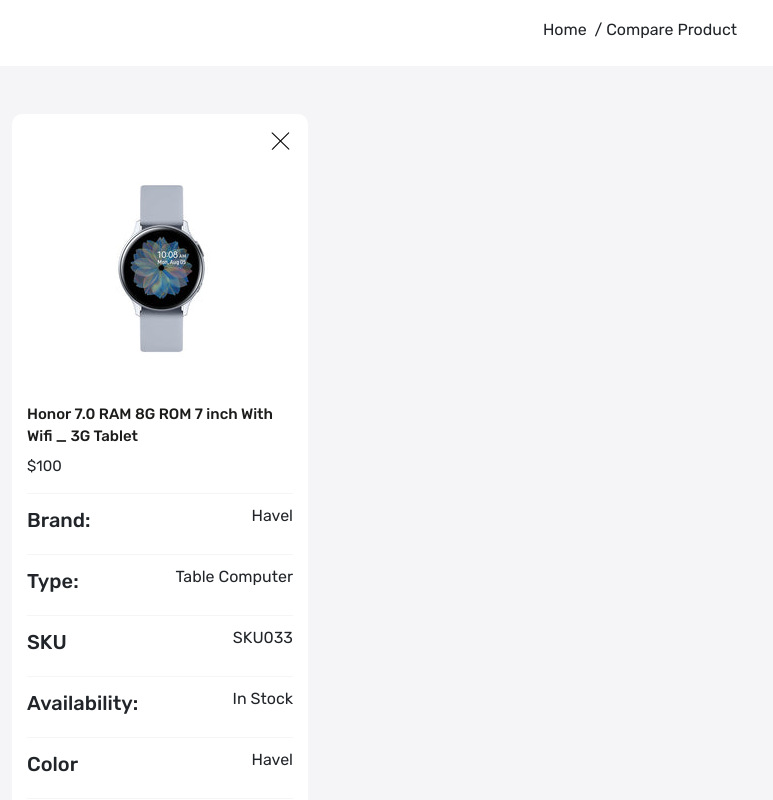
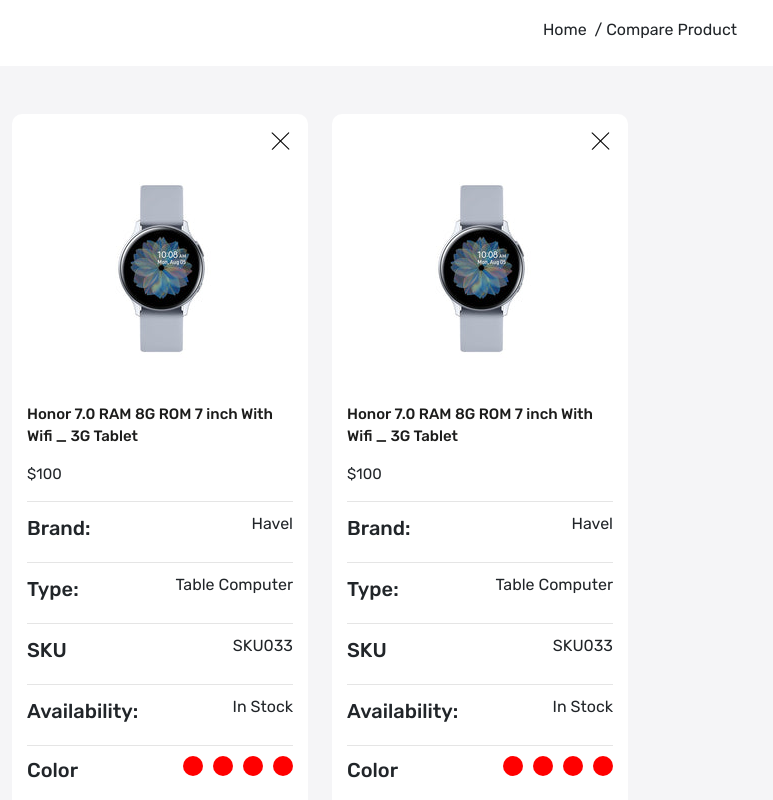
Before and after one commit to TRANTUANANH2810/TMDT-WEB, a React (Create React App) app: page /compare-product in a window 1280 px wide. Shown: the part 220-1020 px from the top of the page, without its empty margins (0-773 px from the left). Built offline with nearby package versions, Linux system fonts and the light colour scheme.

Commit message:
Finish CompareStore

```diff
--- a/src/App.css
+++ b/src/App.css
@@ -546,7 +546,7 @@
     justify-content: space-between;
     align-items: center;
     padding: 10px 0px;
-    border-top: 1px solid var(--color-f5f5f7);
+    border-top: 1px solid rgba(0, 0, 0, 0.1);
 }
 
 /* ========= Compare product  End========== */
--- /dev/null
+++ b/src/Components/Color.js
@@ -0,0 +1,14 @@
+import React from "react";
+
+const Color = () => {
+    return (
+        <ul className="colors ps-0">
+            <li></li>
+            <li></li>
+            <li></li>
+            <li></li>
+        </ul>
+    );
+};
+
+export default Color;
--- a/src/pages/CompareProduct.js
+++ b/src/pages/CompareProduct.js
@@ -1,6 +1,7 @@
 import React from "react";
 import Meta from "../Components/Meta";
 import BreadCrumb from "../Components/BreadCrumb";
+import Color from "../Components/Color";
 const CompareProduct = () => {
     return (
         <>
@@ -26,7 +27,7 @@
                                         Honor 7.0 RAM 8G ROM 7 inch With Wifi _
                                         3G Tablet
                                     </h5>
-                                    <h6 className="price mb-3">$100</h6>
+                                    <h6 className="price mb-3 mt-3">$100</h6>
                                     <div>
                                         <div className="product-detail">
                                             <h5>Brand:</h5>
@@ -34,7 +35,7 @@
                                         </div>
                                         <div className="product-detail">
                                             <h5>Type:</h5>
-                                            <p>Table Computer </p>
+                                            <p>Table Computer</p>
                                         </div>
                                         <div className="product-detail">
                                             <h5>SKU</h5>
@@ -46,7 +47,53 @@
                                         </div>
                                         <div className="product-detail">
                                             <h5>Color</h5>
+                                            <Color />
+                                        </div>
+                                        <div className="product-detail">
+                                            <h5>Size</h5>
+                                            <p>S M L</p>
+                                        </div>
+                                    </div>
+                                </div>
+                            </div>
+                        </div>
+                        <div className="col-3">
+                            <div className="compare-product-card position-relative ">
+                                <img
+                                    src="images/cross.svg"
+                                    alt="cross"
+                                    className=" position-absolute cross img-fluid"
+                                />
+
+                                <div className="product-card-image ">
+                                    <img src="images/watch.jpg" alt="watch" />
+                                </div>
+                                <div className=" compare-product-details ">
+                                    <h5 className="title">
+                                        Honor 7.0 RAM 8G ROM 7 inch With Wifi _
+                                        3G Tablet
+                                    </h5>
+                                    <h6 className="price mb-3 mt-3">$100</h6>
+                                    <div>
+                                        <div className="product-detail">
+                                            <h5>Brand:</h5>
                                             <p>Havel</p>
+                                        </div>
+                                        <div className="product-detail">
+                                            <h5>Type:</h5>
+                                            <p>Table Computer</p>
+                                        </div>
+                                        <div className="product-detail">
+                                            <h5>SKU</h5>
+                                            <p>SKU033</p>
+                                        </div>
+                                        <div className="product-detail">
+                                            <h5>Availability:</h5>
+                                            <p>In Stock</p>
+                                        </div>
+                                        <div className="product-detail">
+                                            <h5>Color</h5>
+                                            <Color />
                                         </div>
                                         <div className="product-detail">
                                             <h5>Size</h5>
--- a/src/pages/OurStore.js
+++ b/src/pages/OurStore.js
@@ -4,6 +4,7 @@
 import Meta from "../Components/Meta";
 import { useState } from "react";
 import ProductCard from "../Components/ProductCard";
+import Color from "../Components/Color";
 const OurStore = () => {
     const [grid, setGrid] = useState(4);
 
@@ -89,21 +90,7 @@
                                     </div>
                                     <h5 className="sub-title">Color</h5>
                                     <div>
-                                        <ul className="colors ps-0">
-                                            <li></li>
-                                            <li></li>
-                                            <li></li>
-                                            <li></li>
-                                            <li></li>
-                                            <li></li>
-                                            <li></li>
-                                            <li></li>
-                                            <li></li>
-                                            <li></li>
-                                            <li></li>
-                                            <li></li>
-                                            <li></li>
-                                        </ul>
+                                        <Color />
                                     </div>
                                     <h5 className="sub-title">Size</h5>
                                     <div>
```
